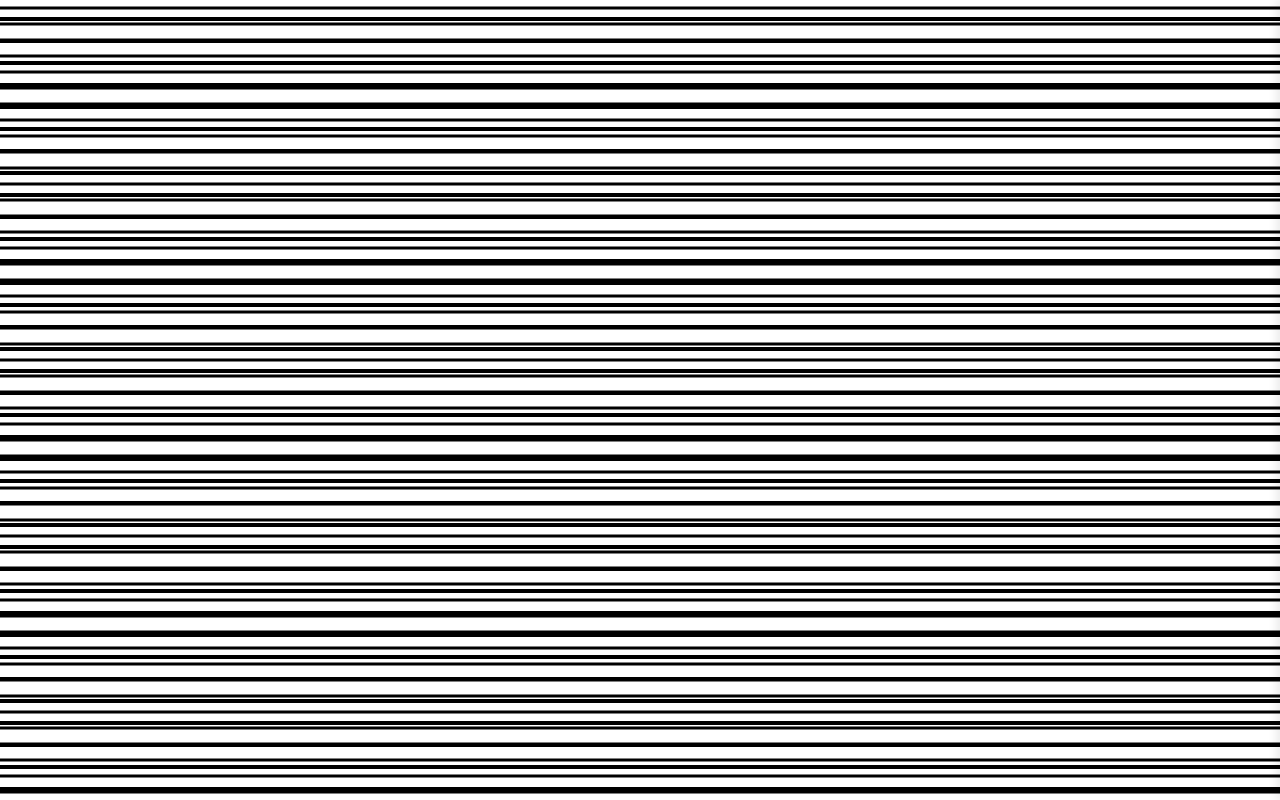
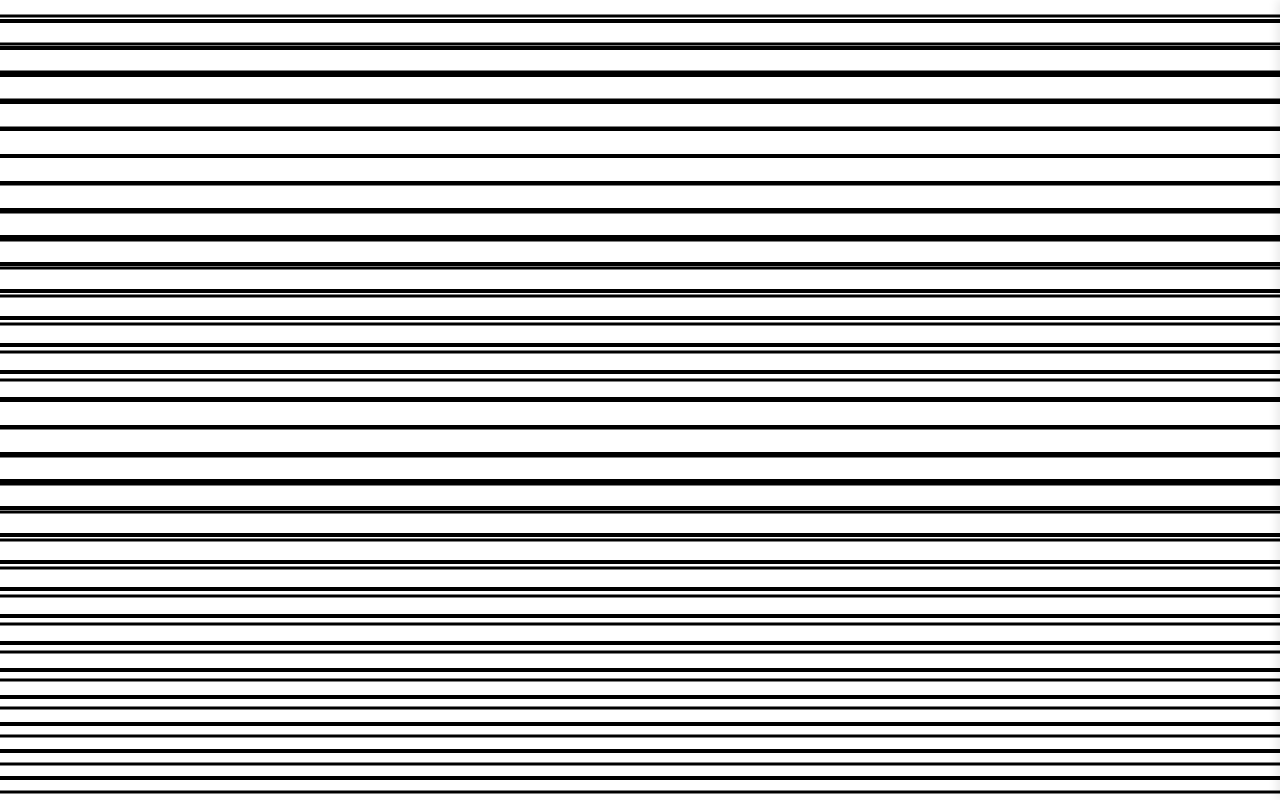
Before and after one commit to shieldyguy/moire-cowbell, a Svelte app: page / in a window 1280 px wide. Built offline with nearby package versions, Linux system fonts and the light colour scheme.

Commit message:
add multi-touch gestures
and a few other quality of life improvements to the edit drawer interaction

```diff
--- a/src/components/EditDrawer.svelte
+++ b/src/components/EditDrawer.svelte
@@ -2,6 +2,7 @@
   import { onMount } from 'svelte';
   import { spring } from 'svelte/motion';
   import { getAvailablePatterns } from '../lib/patterns';
+  import interact from 'interactjs';
 
   export let isOpen = false;
 
@@ -24,12 +25,34 @@
 
   let availablePatterns = [];
   let isPortrait = true;
+  let drawerElement;
 
   onMount(() => {
     availablePatterns = getAvailablePatterns();
     updateOrientation();
     window.addEventListener('resize', updateOrientation);
-    return () => window.removeEventListener('resize', updateOrientation);
+
+    // Initialize interact.js for swipe gesture
+    if (drawerElement) {
+      interact(drawerElement)
+        .draggable({
+          inertia: true,
+          modifiers: [
+            interact.modifiers.restrict({
+              restriction: 'self',
+              endOnly: true
+            })
+          ],
+          listeners: {
+            move: handleSwipe,
+            end: handleSwipeEnd
+          }
+        });
+    }
+
+    return () => {
+      window.removeEventListener('resize', updateOrientation);
+    };
   });
 
   function updateOrientation() {
@@ -37,6 +60,26 @@
   }
 
   $: drawerPosition.set(isOpen ? 0 : 1);
+
+  function handleSwipe(event) {
+    if (!isPortrait) return; // Only handle swipe in portrait mode
+
+    const delta = event.dy;
+    const threshold = window.innerHeight * 0.1; // 10% of screen height
+
+    if (delta > threshold) {
+      isOpen = false;
+    }
+  }
+
+  function handleSwipeEnd(event) {
+    if (!isPortrait) return;
+
+    const velocity = event.velocity.y;
+    if (velocity > 0.3) { // If swiped down quickly
+      isOpen = false;
+    }
+  }
 
   function handleFrontSpacingChange(event: Event) {
     const input = event.target as HTMLInputElement;
@@ -76,6 +119,11 @@
       backRotation = value;
     }
   }
+
+  function handleDrawerClick(event: MouseEvent) {
+    // Prevent clicks inside the drawer from closing it
+    event.stopPropagation();
+  }
 </script>
 
 <div
@@ -84,6 +132,7 @@
   style={isPortrait ?
     `transform: translateY(${$drawerPosition * 100}%)` :
     `transform: translateX(${$drawerPosition * 100}%)`}
+  bind:this={drawerElement}
 >
   <div class="drawer-content">
     <div class="drawer-header">
--- a/src/components/PatternLayer.svelte
+++ b/src/components/PatternLayer.svelte
@@ -19,6 +19,9 @@
   const SCALE_FACTOR = 0.1;
   const ROTATION_FACTOR = 2;
   const MOVEMENT_FACTOR = 10;
+  const MIN_SCALE = 0.1;
+  const MAX_SCALE = 10;
+  const ROTATION_SENSITIVITY = 0.5;
 
   // Calculate viewport size for proper scaling
   let viewportWidth;
@@ -38,7 +41,7 @@
     } else {
       // Regular wheel for zoom
       const delta = -Math.sign(event.deltaY) * SCALE_FACTOR;
-      scale = Math.max(0.1, scale + delta);
+      scale = Math.max(MIN_SCALE, Math.min(MAX_SCALE, scale + delta));
     }
   }
 
@@ -59,6 +62,22 @@
     }
   }
 
+  function handleGesture(event) {
+    // Prevent default behavior to avoid page zooming
+    event.preventDefault();
+
+    // Handle pinch-to-zoom
+    if (event.scale !== 1) {
+      const newScale = scale * event.scale;
+      scale = Math.max(MIN_SCALE, Math.min(MAX_SCALE, newScale));
+    }
+
+    // Handle rotation
+    if (event.rotation !== 0) {
+      rotation += event.rotation * ROTATION_SENSITIVITY;
+    }
+  }
+
   onMount(() => {
     updateViewportSize();
     window.addEventListener('resize', updateViewportSize);
@@ -76,6 +95,11 @@
         autoScroll: true,
         listeners: {
           move: dragMoveListener
+        }
+      })
+      .gesturable({
+        listeners: {
+          move: handleGesture
         }
       });
 
@@ -123,6 +147,8 @@
         width={patternData?.width || 1000}
         height={patternData?.height || 1000}
         patternTransform="scale({patternScale})"
+        x="0"
+        y="0"
       >
         {#if patternData?.path}
           <path
@@ -137,7 +163,14 @@
         {/if}
       </pattern>
     </defs>
-    <rect width="100%" height="100%" fill={`url(#${patternId})`} />
+    <!-- Extend the rect beyond viewport bounds to ensure seamless tiling -->
+    <rect
+      x="-100%"
+      y="-100%"
+      width="300%"
+      height="300%"
+      fill={`url(#${patternId})`}
+    />
   </svg>
 </div>
 
--- a/src/components/PatternManager.svelte
+++ b/src/components/PatternManager.svelte
@@ -8,13 +8,13 @@
 
   // Front pattern state
   let frontPattern = 'horizontal';
-  let frontLineSpacing = 8;
+  let frontLineSpacing = 28;
   let frontLineThickness = 3;
   let frontRotation = 0;
 
   // Back pattern state
   let backPattern = 'horizontal';
-  let backLineSpacing = 11;
+  let backLineSpacing = 27;
   let backLineThickness = 4;
   let backRotation = 0;
 
--- a/src/lib/patterns/index.js
+++ b/src/lib/patterns/index.js
@@ -3,24 +3,37 @@ export const builtInPatterns = {
   horizontal: {
     name: 'Horizontal Lines',
     type: 'builtIn',
-    generate: (spacing, thickness) => ({
-      path: `M 0,${spacing} L 1000,${spacing}`,
-      width: 1000,
-      height: spacing * 2
-    })
+    generate: (spacing, thickness) => {
+      const tileSize = 1000;
+      const numLines = Math.ceil(tileSize / spacing) + 2; // Add extra lines for seamless tiling
+      let path = '';
+
+      // Draw horizontal lines that extend beyond the tile for seamless tiling
+      for (let i = -1; i <= numLines; i++) {
+        const y = i * spacing;
+        path += `M 0,${y} L ${tileSize},${y} `;
+      }
+
+      return {
+        path,
+        width: tileSize,
+        height: tileSize
+      };
+    }
   },
   diagonal: {
     name: 'Diagonal Lines',
     type: 'builtIn',
     generate: (spacing, thickness) => {
       const tileSize = 1000;
-      const numLines = Math.ceil(tileSize * 2 / spacing);
+      const numLines = Math.ceil(tileSize * 2 / spacing) + 2; // Add extra lines for seamless tiling
       let path = '';
 
       // Draw diagonal lines that extend beyond the tile for seamless tiling
       for (let i = -numLines; i <= numLines; i++) {
         const offset = i * spacing;
-        path += `M ${offset},0 L ${offset + tileSize},${tileSize} `;
+        // Extend lines beyond tile boundaries for perfect tiling
+        path += `M ${offset - tileSize},0 L ${offset + tileSize * 2},${tileSize * 2} `;
       }
 
       return {
```
Also changed, not shown: 1 other file (tests, documents, lock files or other folders).
